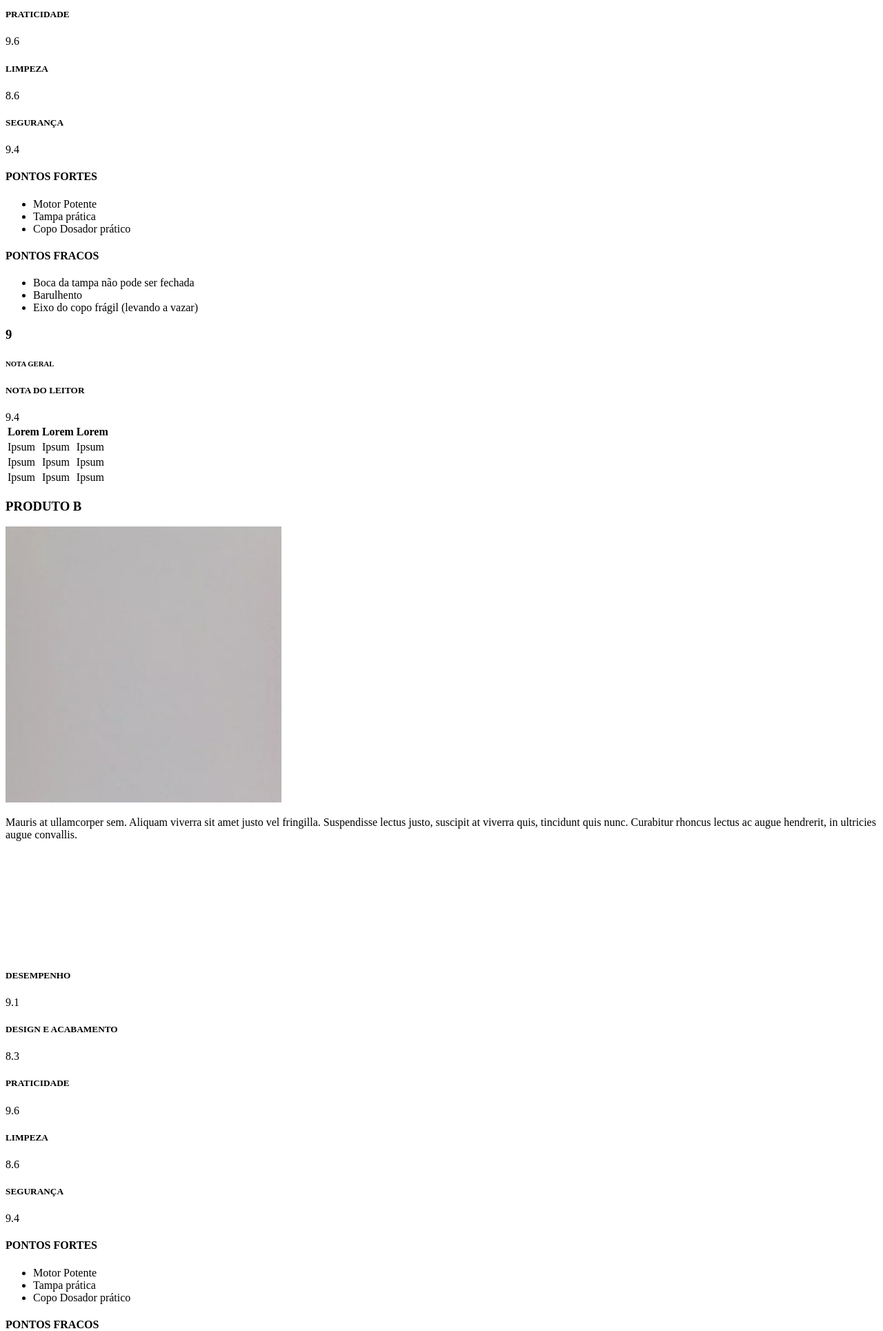
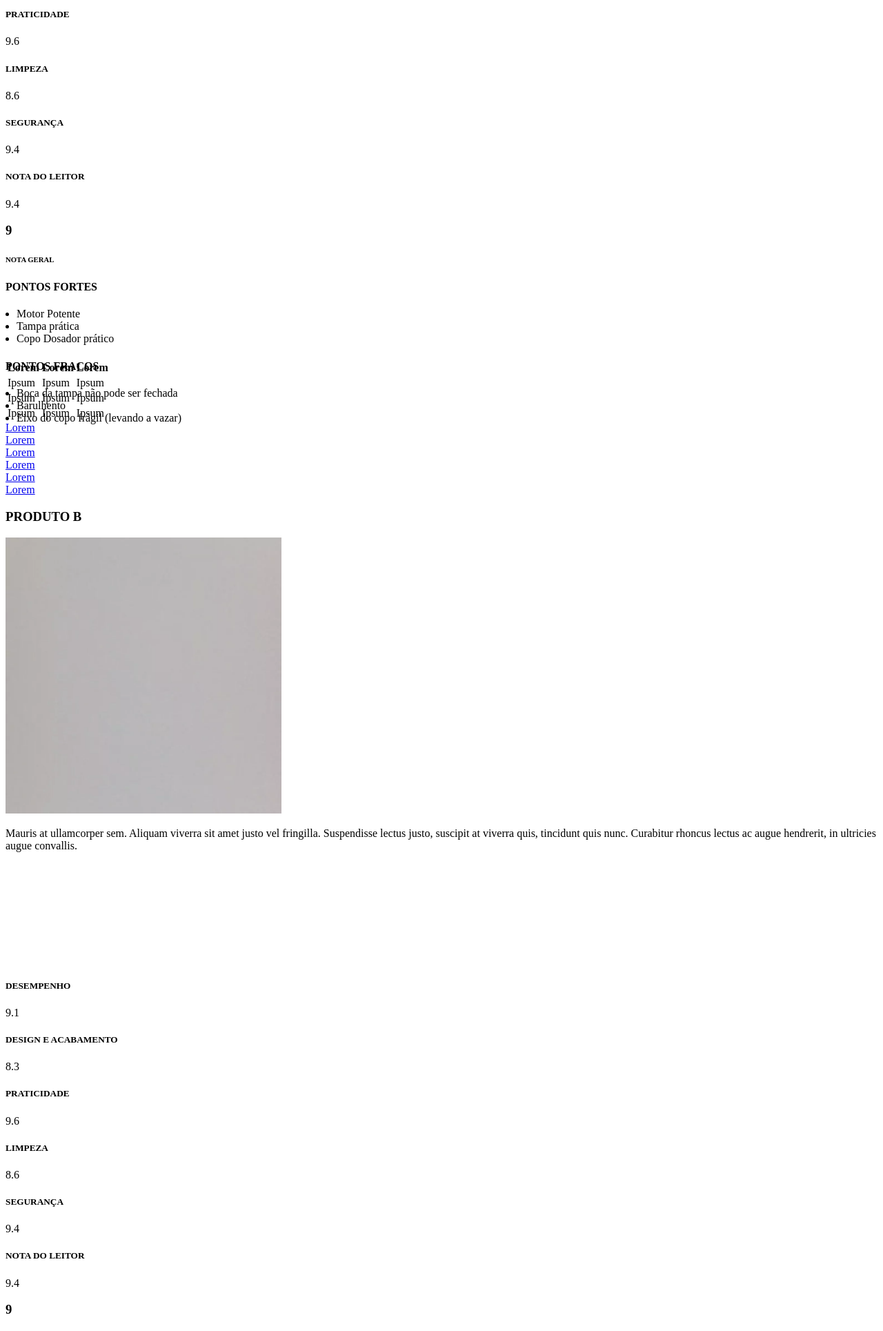
Before and after one commit to joseveronez/harpyja, a PHP site: template views/comparacao.php in a window 1280 px wide. Shown: the part 845-2774 px from the top of the page at 69% size. Run offline with PHP 8.4, Linux system fonts and the light colour scheme; the template is opened without the code that fills it, so the values that code supplies are empty; some libraries are stand-ins or nearby versions.

Commit message:
Avaliação
> Ajustes  no quadro de notas da pag avaliacao e comparacao
> troca da cor do background
> removida a area de respostas da página

```diff
--- a/css/cores.css
+++ b/css/cores.css
@@ -4,7 +4,7 @@
 .branco-fonte { color: #ffffff !important; }
 .cinza-fonte { color: #4d4d4d !important; }
 .azul-fonte { color: #091264 !important; }
-.bg-cinza-claro {background-color: #ccc!important;}
+.bg-cinza-claro {background-color: #f7f7f7!important;}
 .bg-cinza-footer {background-color: #f7f7f7!important;}
 .bg-branco { background-color: #ffffff !important;}
 .bg-bege { background-color: #e1d1aa !important; }
--- a/views/comparacao.php
+++ b/views/comparacao.php
@@ -12,7 +12,7 @@
             <div class="col-lg-12 col-md-12 col-sm-12 col-xs-12 MarginB5p"  style="height: 200px;">
                 <p>Lorem ipsum dolor sit amet, consectetur adipiscing elit. Phasellus elit leo, ultrices non massa quis, ultrices tempus risus. Ut in justo elementum, lacinia ex nec, vestibulum lacus. Aenean porta eros quis euismod varius. In nec mi neque. Mauris facilisis ullamcorper semper. Mauris at ullamcorper sem. Aliquam viverra sit amet justo vel fringilla. Suspendisse lectus justo, suscipit at viverra quis, tincidunt quis nunc. Curabitur rhoncus lectus ac augue hendrerit, in ultricies augue convallis.</p>
             </div>
-            <div class="col-lg-12 col-md-12 col-sm-12 col-xs-12 PaddingT4p PaddingB4p MarginB5p bg-cinza-claro text-left">
+            <div class="col-lg-12 col-md-12 col-sm-12 col-xs-12 PaddingT2 PaddingB4 bg-cinza-claro text-left">
                 <div class="col-lg-12 col-md-12 col-sm-12 col-xs-12">
                     <h5 class="margin-bot-zero">DESEMPENHO</h5>
                     <div class="progress margin-zero">
@@ -43,34 +43,36 @@
                         <div class="progress-bar" role="progressbar" aria-valuenow="9.4" aria-valuemin="0" aria-valuemax="10" style="width:94%">9.4</div>
                     </div>
                 </div>
+                <div class="col-lg-12 col-md-12 col-sm-12 col-xs-12">
+                    <h5 class="margin-bot-zero">NOTA DO LEITOR</h5>
+                    <div class="progress margin-zero">
+                        <div class="progress-bar" role="progressbar" aria-valuenow="9.4" aria-valuemin="0" aria-valuemax="10" style="width:94%">9.4</div>
+                    </div>
+                </div>
                 <div class="col-lg-12 col-md-12 col-sm-12 col-xs-12 MarginT2">
-                    <div class="col-lg-6 col-md-6 col-sm-12 col-xs-12 text-center">
+                    <div class="col-lg-4 col-md-4 col-sm-4 col-sm-offset-4 col-xs-12 padding-zero MarginT3p MarginB3p">
+                        <div class="col-lg-12 col-md-12 col-sm-12 col-xs-12 text-center padding-zero border-nota azul-fonte">
+                            <h3 class="size50 azul-fonte">9</h3>
+                            <h6 class="azul-fonte">NOTA GERAL</h6>
+                        </div>
+                    </div>
+                    <div class="col-lg-12 col-md-12 col-sm-12 col-xs-12 borda-pontosff MarginT3p" style="height: 114px;">
+                        <div class="col-lg-6 col-md-6 col-sm-6 col-xs-12 text-left padding-zero">
                             <h4>PONTOS FORTES</h4>
-                        <ul>
+                            <ul class="pontosff" style="padding-left: 16px!important;">
                                 <li>Motor Potente</li>
                                 <li>Tampa prática</li>
                                 <li>Copo Dosador prático</li>
                             </ul>
                         </div>
-                    <div class="col-lg-6 col-md-6 col-sm-12 col-xs-12 text-center">
+                        <div class="col-lg-6 col-md-6 col-sm-6 col-xs-12 text-left padding-zero">
                             <h4>PONTOS FRACOS</h4>
-                        <ul>
+                            <ul class="pontosff" style="padding-left: 16px!important;">
                                 <li>Boca da tampa não pode ser fechada</li>
                                 <li>Barulhento</li>
                                 <li>Eixo do copo frágil (levando a vazar)</li>
                             </ul>
                         </div>
-                    <div class="col-lg-4 col-lg-offset-4 col-md-4 col-md-offset-4 col-sm-6 col-sm-offset-3 col-xs-12 MarginT5p MarginB5p">
-                        <div class="col-lg-12 col-md-12 col-sm-12 col-xs-12 text-center padding-zero border-nota azul-fonte">
-                            <h3 class="size50 azul-fonte">9</h3>
-                            <h6 class="azul-fonte">NOTA GERAL</h6>
-                        </div>
-                    </div>
-                </div>
-                <div class="col-lg-12 col-md-12 col-sm-12 col-xs-12">
-                    <h5 class="margin-bot-zero">NOTA DO LEITOR</h5>
-                    <div class="progress margin-zero">
-                        <div class="progress-bar" role="progressbar" aria-valuenow="9.4" aria-valuemin="0" aria-valuemax="10" style="width:94%">9.4</div>
                     </div>
                 </div>
             </div>
@@ -103,6 +105,14 @@
                     </tr>
                 </tbody>
             </table>
+            <div class="col-lg-12 col-md-12 col-sm-12 col-xs-12 padding-zero MarginT1 MarginB1 text-justify">
+                <a href="#"><div class="col-lg-2 tag text-center preto-fonte">Lorem</div></a>
+                <a href="#"><div class="col-lg-2 tag text-center preto-fonte">Lorem</div></a>
+                <a href="#"><div class="col-lg-2 tag text-center preto-fonte">Lorem</div></a>
+                <a href="#"><div class="col-lg-2 tag text-center preto-fonte">Lorem</div></a>
+                <a href="#"><div class="col-lg-2 tag text-center preto-fonte">Lorem</div></a>
+                <a href="#"><div class="col-lg-2 tag text-center preto-fonte">Lorem</div></a>
+            </div>
         </div>
         <div class="col-lg-6 col-md-6 col-sm-6 col-xs-12  text-center">
             <div class="col-lg-12 col-md-12 col-sm-12 col-xs-12 MarginT10p MarginB10p">
@@ -116,7 +126,7 @@
             <div class="col-lg-12 col-md-12 col-sm-12 col-xs-12 MarginB5p" style="height: 200px;">
                 <p>Mauris at ullamcorper sem. Aliquam viverra sit amet justo vel fringilla. Suspendisse lectus justo, suscipit at viverra quis, tincidunt quis nunc. Curabitur rhoncus lectus ac augue hendrerit, in ultricies augue convallis.</p>
             </div>
-            <div class="col-lg-12 col-md-12 col-sm-12 col-xs-12 PaddingT4p PaddingB4p MarginB5p bg-cinza-claro text-left">
+            <div class="col-lg-12 col-md-12 col-sm-12 col-xs-12 PaddingT2 PaddingB4 bg-cinza-claro text-left">
                 <div class="col-lg-12 col-md-12 col-sm-12 col-xs-12">
                     <h5 class="margin-bot-zero">DESEMPENHO</h5>
                     <div class="progress margin-zero">
@@ -147,34 +157,36 @@
                         <div class="progress-bar" role="progressbar" aria-valuenow="9.4" aria-valuemin="0" aria-valuemax="10" style="width:94%">9.4</div>
                     </div>
                 </div>
+                <div class="col-lg-12 col-md-12 col-sm-12 col-xs-12">
+                    <h5 class="margin-bot-zero">NOTA DO LEITOR</h5>
+                    <div class="progress margin-zero">
+                        <div class="progress-bar" role="progressbar" aria-valuenow="9.4" aria-valuemin="0" aria-valuemax="10" style="width:94%">9.4</div>
+                    </div>
+                </div>
                 <div class="col-lg-12 col-md-12 col-sm-12 col-xs-12 MarginT2">
-                    <div class="col-lg-6 col-md-6 col-sm-12 col-xs-12 text-center">
+                    <div class="col-lg-4 col-md-4 col-sm-4 col-sm-offset-4 col-xs-12 padding-zero MarginT3p MarginB3p">
+                        <div class="col-lg-12 col-md-12 col-sm-12 col-xs-12 text-center padding-zero border-nota azul-fonte">
+                            <h3 class="size50 azul-fonte">9</h3>
+                            <h6 class="azul-fonte">NOTA GERAL</h6>
+                        </div>
+                    </div>
+                    <div class="col-lg-12 col-md-12 col-sm-12 col-xs-12 borda-pontosff MarginT3p" style="height: 114px;">
+                        <div class="col-lg-6 col-md-6 col-sm-6 col-xs-12 text-left padding-zero">
                             <h4>PONTOS FORTES</h4>
-                        <ul>
+                            <ul class="pontosff" style="padding-left: 16px!important;">
                                 <li>Motor Potente</li>
                                 <li>Tampa prática</li>
                                 <li>Copo Dosador prático</li>
                             </ul>
                         </div>
-                    <div class="col-lg-6 col-md-6 col-sm-12 col-xs-12 text-center">
+                        <div class="col-lg-6 col-md-6 col-sm-6 col-xs-12 text-left padding-zero">
                             <h4>PONTOS FRACOS</h4>
-                        <ul>
+                            <ul class="pontosff" style="padding-left: 16px!important;">
                                 <li>Boca da tampa não pode ser fechada</li>
                                 <li>Barulhento</li>
                                 <li>Eixo do copo frágil (levando a vazar)</li>
                             </ul>
                         </div>
-                    <div class="col-lg-4 col-lg-offset-4 col-md-4 col-md-offset-4 col-sm-6 col-sm-offset-3 col-xs-12 MarginT5p MarginB5p">
-                        <div class="col-lg-12 col-md-12 col-sm-12 col-xs-12 text-center padding-zero border-nota azul-fonte">
-                            <h3 class="size50 azul-fonte">9</h3>
-                            <h6 class="azul-fonte">NOTA GERAL</h6>
-                        </div>
-                    </div>
-                </div>
-                <div class="col-lg-12 col-md-12 col-sm-12 col-xs-12">
-                    <h5 class="margin-bot-zero">NOTA DO LEITOR</h5>
-                    <div class="progress margin-zero">
-                        <div class="progress-bar" role="progressbar" aria-valuenow="9.4" aria-valuemin="0" aria-valuemax="10" style="width:94%">9.4</div>
                     </div>
                 </div>
             </div>
@@ -207,6 +219,14 @@
                     </tr>
                 </tbody>
             </table>
+            <div class="col-lg-12 col-md-12 col-sm-12 col-xs-12 padding-zero MarginT1 MarginB1 text-justify">
+                <a href="#"><div class="col-lg-2 tag text-center preto-fonte">Lorem</div></a>
+                <a href="#"><div class="col-lg-2 tag text-center preto-fonte">Lorem</div></a>
+                <a href="#"><div class="col-lg-2 tag text-center preto-fonte">Lorem</div></a>
+                <a href="#"><div class="col-lg-2 tag text-center preto-fonte">Lorem</div></a>
+                <a href="#"><div class="col-lg-2 tag text-center preto-fonte">Lorem</div></a>
+                <a href="#"><div class="col-lg-2 tag text-center preto-fonte">Lorem</div></a>
+            </div>
         </div>
     </div>
 </div>
```
Also changed, not shown: css/style.css (+5 -2 lines), views/avaliacao.php (+17 -19 lines). Lines whose indentation alone changed are shown as unchanged.
